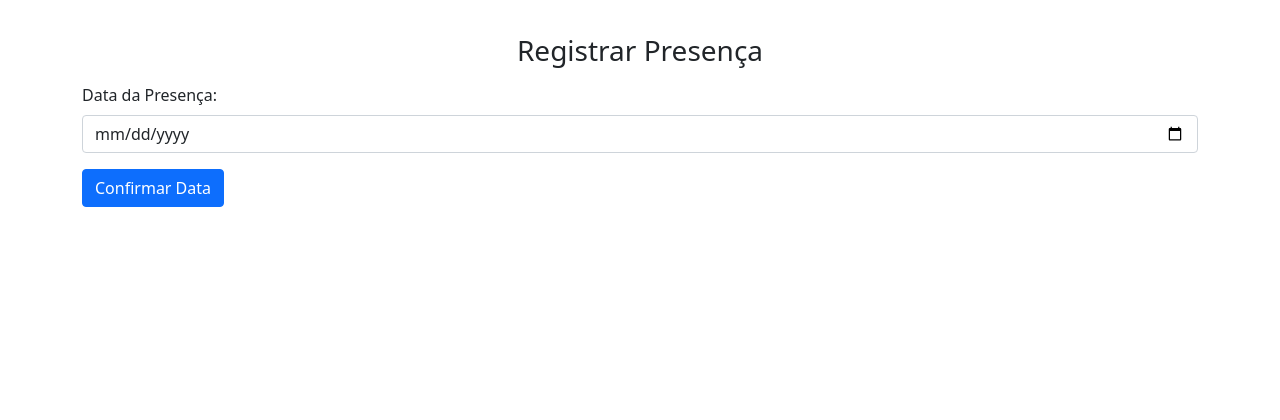
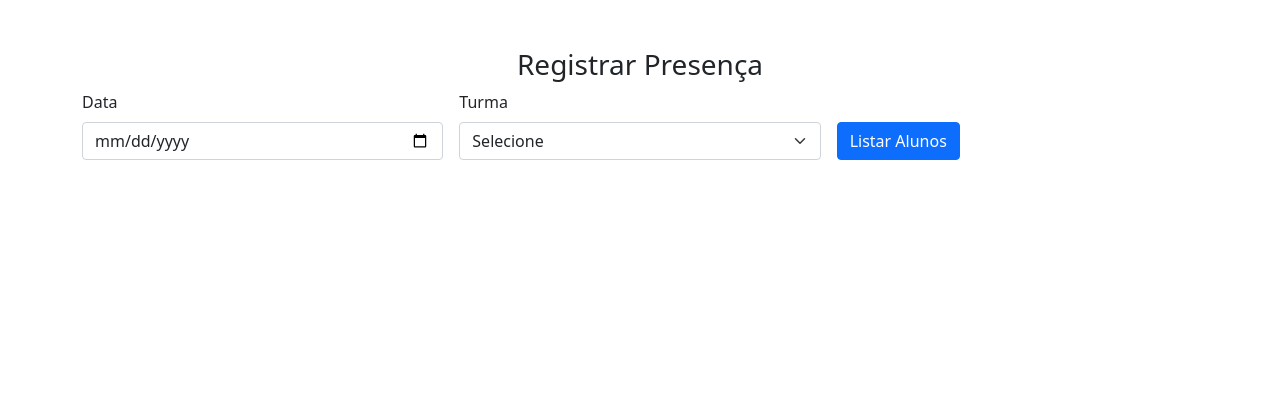
Before and after one commit to rgomesrgo/UNIVESP-PI-Sistema_Gerenciador_de_Atrasos, a Django app: page /registrar_presenca/ in a window 1280 px wide. Shown: the top 420 px of the page. Run offline with Django 5.2, Linux system fonts and the light colour scheme; data comes from the database, SQL or seed files in the repository; both versions use the stored data as it was after the commit.

Commit message:
Commit 08: criado a tela de registro de presença e implmentado melhorias da tela de registro de atraso

```diff
--- a/app_gestao/templates/app_gestao/base.html
+++ b/app_gestao/templates/app_gestao/base.html
@@ -23,7 +23,7 @@
           <div class="collapse navbar-collapse" id="navbarNavAltMarkup">
             <div class="navbar-nav">
               <a class="nav-link" href="{% url 'cadastro' %}">Cadastrar Turmas</a>
-              <a class="nav-link" href="{% url 'presenca' %}">Registrar Presença</a>
+              <a class="nav-link" href="{% url 'registrar_presenca' %}">Registrar Presença</a>
               <a class="nav-link" href="{% url 'registrar_atraso' %}">Registrar Atrasos</a>
               <a class="nav-link" href="{% url 'relatorio' %}">Relatório de Atrasos</a>
               <form action="{% url 'logout' %}" method="POST" style="display: inline;">
@@ -54,10 +54,11 @@
     <!-- Option 1: Bootstrap Bundle with Popper -->
     <script src="https://cdn.jsdelivr.net/npm/bootstrap@5.0.2/dist/js/bootstrap.bundle.min.js" integrity="sha384-MrcW6ZMFYlzcLA8Nl+NtUVF0sA7MsXsP1UyJoMp4YLEuNSfAP+JcXn/tWtIaxVXM" crossorigin="anonymous"></script>
 
+
     <!-- Option 2: Separate Popper and Bootstrap JS -->
     <!--
     <script src="https://cdn.jsdelivr.net/npm/@popperjs/core@2.9.2/dist/umd/popper.min.js" integrity="sha384-IQsoLXl5PILFhosVNubq5LC7Qb9DXgDA9i+tQ8Zj3iwWAwPtgFTxbJ8NT4GN1R8p" crossorigin="anonymous"></script>
-    <script src="https://cdn.jsdelivr.net/npm/bootstrap@5.0.2/dist/js/bootstrap.min.js" integrity="sha384-cVKIPhGWiC2Al4u+LWgxfKTRIcfu0JTxR+EQDz/bgldoEyl4H0zUF0QKbrJ0EcQF" crossorigin="anonymous"></script>
+    <script src="https://cdn.jsdelivr.net/npm/bootstrap@5.3.3/dist/js/bootstrap.min.js" integrity="sha384-cVKIPhGWiC2Al4u+LWgxfKTRIcfu0JTxR+EQDz/bgldoEyl4H0zUF0QKbrJ0EcQF" crossorigin="anonymous"></script>
     -->
   </body>
 </html>
--- a/app_gestao/templates/app_gestao/cadastrar_alunos.html
+++ b/app_gestao/templates/app_gestao/cadastrar_alunos.html
@@ -32,6 +32,7 @@
 
     <!-- Botão para limpar o banco -->
     <div class="text-center mt-4">
+        <label class="form-label">No início do ano letivo DEVE ser efetuada a limpeza do banco de dados, para não ocorrer conflitos de alunos entre as turmas!</label><br>
         <button class="btn btn-danger" data-bs-toggle="modal" data-bs-target="#confirmClearModal">
             Limpar Banco de Dados
         </button>
--- a/app_gestao/templates/app_gestao/registrar_presenca.html
+++ b/app_gestao/templates/app_gestao/registrar_presenca.html
@@ -7,53 +7,72 @@
 
 
 {% block conteudo %}
-  <div class="container">
-      <h3><p class="text-center"><br>Registrar Presença</p></h3>
-      <form method="post">
-          {% csrf_token %}
-          <div class="mb-3">
-              <label for="data" class="form-label">Data da Presença:</label>
-              <input type="date" name="data" class="form-control" id="data">
+    <div class="container mt-5">
+        <h3 class="text-center">Registrar Presença</h3>
+
+        <!-- Exibição de Mensagens -->
+        {% if messages %}
+            {% for message in messages %}
+                <div class="alert alert-{{ message.tags }} alert-dismissible fade show" role="alert">
+                    {{ message }}
+                    <button type="button" class="btn-close" data-bs-dismiss="alert" aria-label="Close"></button>
                 </div>
-          <button type="submit" class="btn btn-primary">Confirmar Data</button>
+            {% endfor %}
+        {% endif %}
+
+        <form method="GET" class="mb-4">
+            <div class="row g-3 align-items-end">
+                <div class="col-md-4">
+                    <label for="data" class="form-label">Data</label>
+                    <input type="date" id="data" name="data" class="form-control" value="{{ data_selecionada }}" required>
+                </div>
+                <div class="col-md-4">
+                    <label for="turma" class="form-label">Turma</label>
+                    <select name="turma" id="turma" class="form-select" required>
+                        <option value="">Selecione</option>
+                        {% for turma in turmas %}
+                            <option value="{{ turma }}" {% if turma == turma_selecionada %}selected{% endif %}>{{ turma }}</option>
+                        {% endfor %}
+                    </select>
+                </div>
+                <div class="col-md-2">
+                    <button type="submit" class="btn btn-primary">Listar Alunos</button>
+                </div>
+            </div>
         </form>
 
-      {% if turmas %}
-          <h2>Turmas:</h2>
-          <div class="list-group">
-              {% for turma in turmas %}
-                  <a href="{% url 'alunos_turma' turma=turma %}" class="list-group-item list-group-item-action">{{ turma }}</a>
-              {% endfor %}
-          </div>
-      {% endif %}
-
         {% if alunos %}
-          <h2>Alunos da Turma {{ turma_selecionada }}:</h2>
-          <form method="post">
+        <form method="POST">
             {% csrf_token %}
-              <input type="hidden" name="data_presenca" value="{{ data_selecionada }}">
-              <table class="table">
+            <input type="hidden" name="data" value="{{ data_selecionada }}">
+            <input type="hidden" name="turma" value="{{ turma_selecionada }}">
+            <table class="table table-bordered">
                 <thead>
                     <tr>
+                        <th>R.A.</th>
                         <th>Nome</th>
-                          <th>Presente</th>
+                        <th>Presença</th>
                     </tr>
                 </thead>
                 <tbody>
                     {% for aluno in alunos %}
                     <tr>
+                        <td>{{ aluno.ra }}</td>
                         <td>{{ aluno.nome_estudante }}</td>
                         <td>
-                                  <div class="form-check">
-                                      <input class="form-check-input" type="checkbox" name="presenca_{{ aluno.ra }}" value="1" id="presenca_{{ aluno.ra }}" checked>
-                                      <label class="form-check-label" for="presenca_{{ aluno.ra }}">Presente</label>
-                                  </div>
+                            <select name="presenca_{{ aluno.ra }}" class="form-select">
+                                <option value="presente" selected>Presente</option>
+                                <option value="ausente">Ausente</option>
+                            </select>
                         </td>
                     </tr>
                     {% endfor %}
                 </tbody>
             </table>
-              <button type="submit" class="btn btn-success">Salvar Presenças</button>
+            <!--<button type="submit" name="registrar" class="btn btn-success">Registrar Presenças</button>-->
+            <div class="text-center mt-4">
+                <button type="submit" name="registrar" class="btn btn-success">Registrar Presença</button>
+            </div>
         </form>
         {% endif %}
     </div>
--- a/app_gestao/views.py
+++ b/app_gestao/views.py
@@ -1,5 +1,5 @@
 from django.shortcuts import render, redirect, get_object_or_404
-from .models import CadastroAlunos, RegAtrasos #Presenca#,
+from .models import CadastroAlunos, RegAtrasos, Presenca
 from django.contrib import messages
 from .forms import RegistroAtrasoForm
 from datetime import date, datetime
@@ -45,44 +45,39 @@ def cadastro(request):
         return redirect('cadastro')
     return render(request, 'app_gestao/cadastrar_alunos.html')
 
-# realiza o registro de atraso dos alunos
-def registrar_atraso(request):
-    aluno = None
-    ra = None
+# realiza o registro da presença dos alunos
+def registrar_presenca(request):
+    data_selecionada = request.POST.get("data") or request.GET.get("data")
+    turma_selecionada = request.POST.get("turma") or request.GET.get("turma")
+    alunos = []
 
-    if request.method == 'POST':
-        ra = request.POST.get('ra')
+    if turma_selecionada:
+        alunos = CadastroAlunos.objects.filter(serie_turma=turma_selecionada)
 
-        if 'buscar' in request.POST:  # Quando o usuário clica em buscar
+    if request.method == "POST" and "registrar" in request.POST:
+        for aluno in alunos:
+            status = request.POST.get(f"presenca_{aluno.ra}", "presente")
+            presente = status == "presente"
             try:
-                aluno = CadastroAlunos.objects.get(ra=ra)
-            except CadastroAlunos.DoesNotExist:
-                aluno = None
-                messages.error(request, "Aluno não encontrado. Verifique o RA e tente novamente.")
+                Presenca.objects.update_or_create(
+                    aluno=aluno,
+                    data=data_selecionada,
+                    defaults={"presente": presente}
+                )
+            except IntegrityError:
+                messages.error(request, f"Erro ao registrar presença para {aluno.nome_estudante}")
 
-        elif 'salvar' in request.POST:  # Quando o usuário clica em salvar
-            try:
-                aluno = CadastroAlunos.objects.get(ra=ra)
-                justificativa = request.POST.get('justificativa')
-                horario_chegada = request.POST.get('horario_chegada')
-                data_atraso = request.POST.get('data_atraso')
-                RegAtrasos.objects.create(
-                    ra=aluno,
-                    data_atraso=data_atraso,
-                    horario_chegada=horario_chegada,
-                    justificativa=justificativa
-                )
-                messages.success(request, "Atraso registrado com sucesso!")
-                return redirect('registrar_atraso')
-            except CadastroAlunos.DoesNotExist:
-                aluno = None
-                messages.error(request, "Ocorreu um erro ao tentar salvar o atraso.")
+        messages.success(request, "Presenças registradas com sucesso!")
+        return redirect("registrar_presenca")
 
-    return render(request, 'app_gestao/registrar_atraso.html', {'aluno': aluno, 'ra': ra})
+    turmas = CadastroAlunos.objects.values_list("serie_turma", flat=True).distinct()
 
-# realiza o registro da presença dos alunos
-def presenca(request):
-        return render(request, 'app_gestao/registrar_presenca.html')
+    return render(request, "app_gestao/registrar_presenca.html", {
+        "data_selecionada": data_selecionada,
+        "turma_selecionada": turma_selecionada,
+        "alunos": alunos,
+        "turmas": turmas,
+    })
 
 # apresenta o relatório com o atrasos dos alunos de acordo com a turma
 def relatorio(request):
@@ -93,5 +88,43 @@ def limpar_banco(request):
     if request.method == 'POST':
         CadastroAlunos.objects.all().delete()
         RegAtrasos.objects.all().delete()
+        Presenca.objects.all().delete()
         messages.success(request, 'Todos os dados foram apagados com sucesso.')
     return redirect('cadastro')  # substitua com o nome da sua view
+
+#seleciona o aluno para o registro do atraso
+def registrar_atraso(request):
+    turmas = CadastroAlunos.objects.values_list('serie_turma', flat=True).distinct()
+    alunos = []
+    turma_selecionada = None
+
+    if request.method == 'POST':
+        turma_selecionada = request.POST.get('turma')
+        if turma_selecionada:
+            alunos = CadastroAlunos.objects.filter(serie_turma=turma_selecionada)
+
+    return render(request, 'app_gestao/registrar_atraso.html', {
+        'turmas': turmas,
+        'alunos': alunos,
+        'turma_selecionada': turma_selecionada,
+    })
+
+#efetua o registro do atraso do aluno selecionado no banco de dados
+def registrar_atraso_aluno(request, ra):
+    aluno = get_object_or_404(CadastroAlunos, ra=ra)
+
+    if request.method == 'POST' and 'salvar' in request.POST:
+        data_atraso = request.POST.get('data_atraso')
+        horario_chegada = request.POST.get('horario_chegada')
+        justificativa = request.POST.get('justificativa')
+
+        RegAtrasos.objects.create(
+            ra=aluno,
+            data_atraso=data_atraso,
+            horario_chegada=horario_chegada,
+            justificativa=justificativa,
+        )
+        messages.success(request, 'Atraso registrado com sucesso!')
+        return redirect('registrar_atraso')
+
+    return render(request, 'app_gestao/registrar_atraso_aluno.html', {'aluno': aluno})
--- a/setup_sistema/urls.py
+++ b/setup_sistema/urls.py
@@ -26,8 +26,9 @@ urlpatterns = [
     path('logout/', auth_views.LogoutView.as_view(next_page='login'), name='logout'),
     path("home/", views.home, name="home"),
     path("cadastrar_alunos/", views.cadastro, name="cadastro"),
-    path("registrar_presenca/", views.presenca, name="presenca"),
+    path("registrar_presenca/", views.registrar_presenca, name="registrar_presenca"),
     path("registrar_atraso/", views.registrar_atraso, name="registrar_atraso"),
+    path('registrar_atraso/<str:ra>/', views.registrar_atraso_aluno, name='registrar_atraso_aluno'),
     path("relatorio/", views.relatorio, name="relatorio"),
     path('limpar_banco/', views.limpar_banco, name='limpar_banco'),
 ]
```
Also changed, not shown: app_gestao/models.py (+10 -3 lines), app_gestao/templates/app_gestao/registrar_atraso.html (+29 -40 lines), app_gestao/templates/app_gestao/registrar_atraso_aluno.html (added, +61 -0 lines), app_gestao/migrations/0002_alter_cadastroalunos_ra_presenca.py (added), db.sqlite3. Lines whose indentation alone changed are shown as unchanged.
